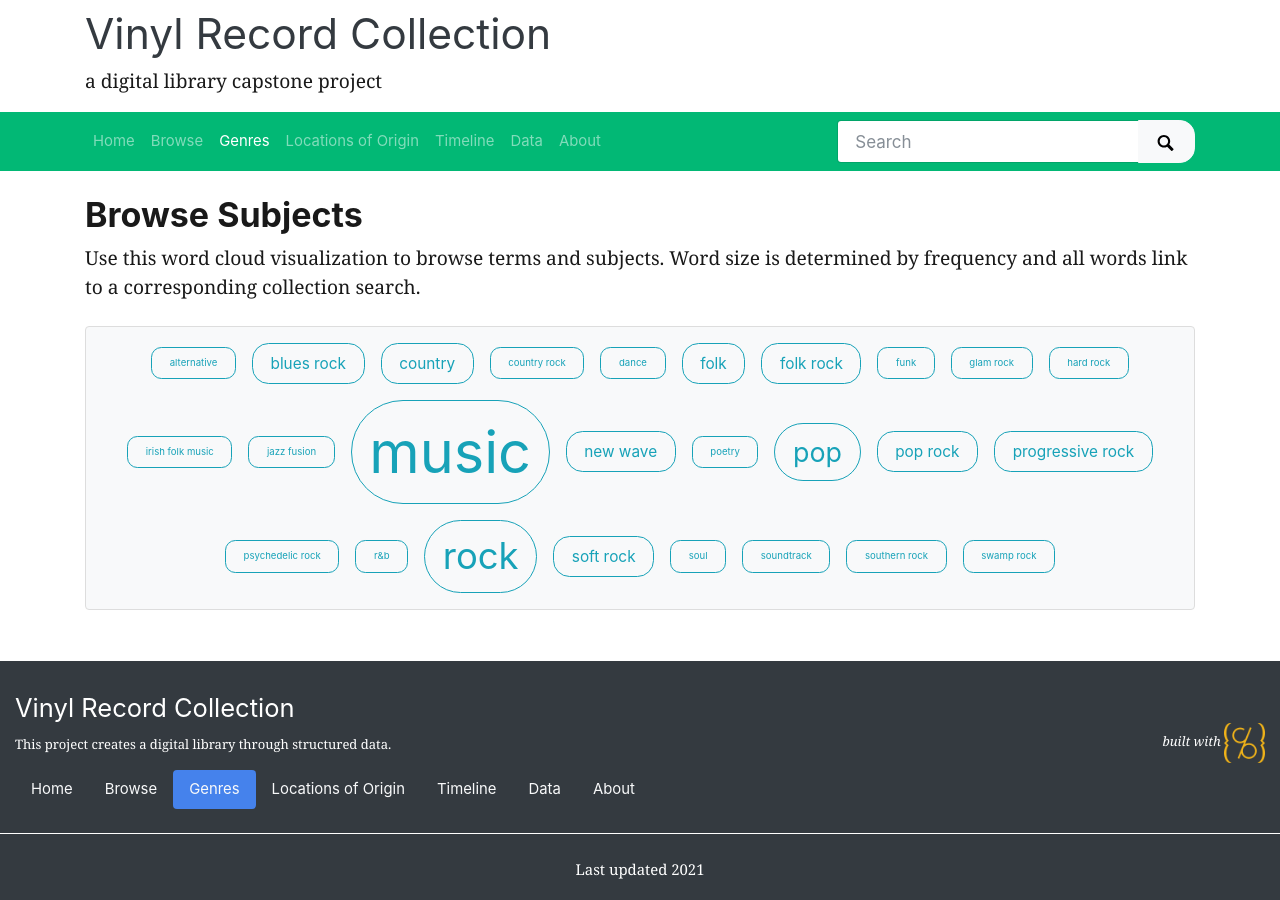
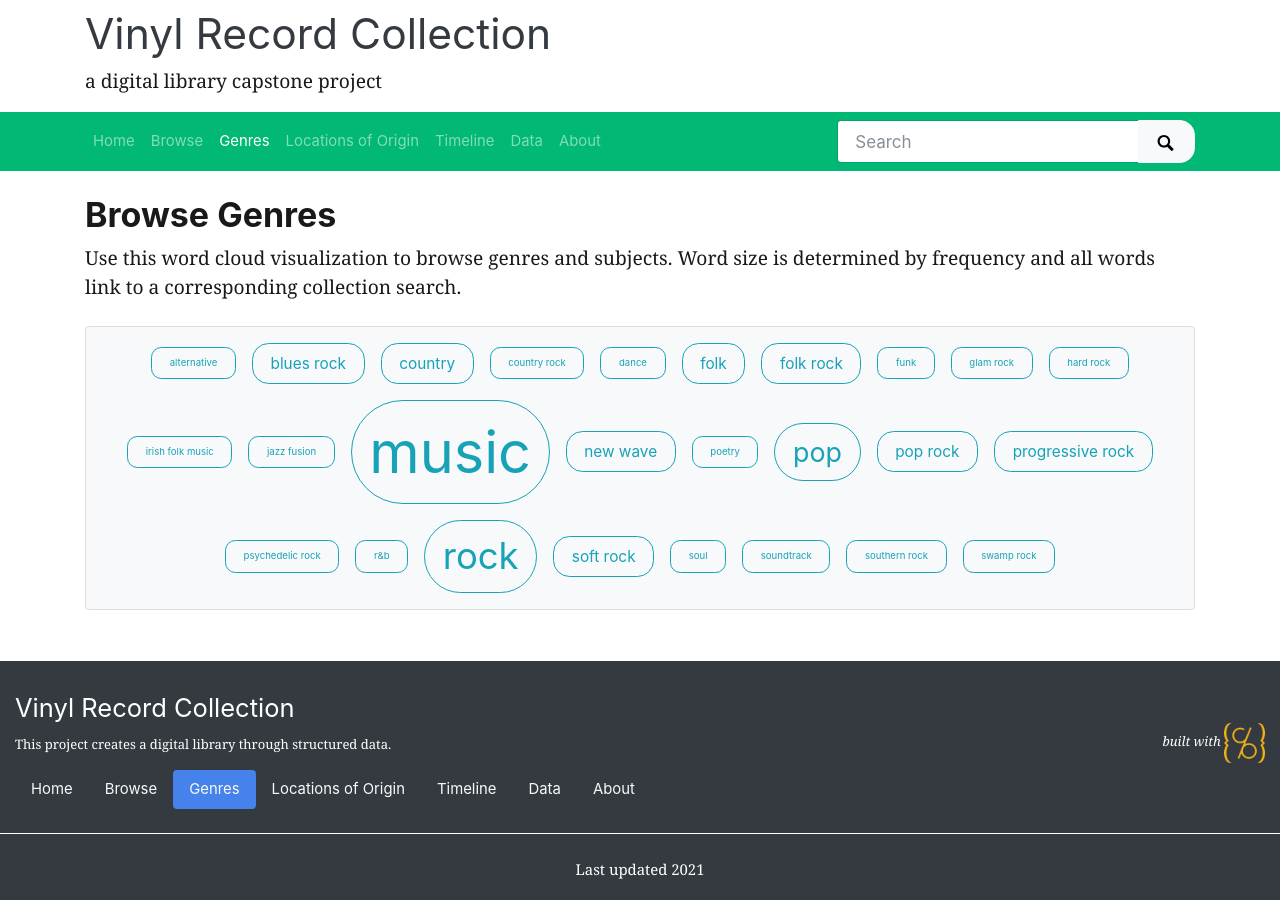
Before and after one commit to celattin/capstone-2, a Jekyll site: the page built from pages/subjects.md, in a window 1280 px wide. Built offline with Jekyll 4.4.1, drawn with Linux system fonts in a browser that asks for light colours; nearby versions of some CDN libraries.

Commit message:
Update subjects.md

```diff
--- a/pages/subjects.md
+++ b/pages/subjects.md
@@ -8,7 +8,7 @@ permalink: /subjects.html
 cloud-fields: site.data.theme.subjects-fields
 ---
 
-## Browse Subjects
+## Browse Genres
 
-Use this word cloud visualization to browse terms and subjects.
+Use this word cloud visualization to browse genres and subjects.
 Word size is determined by frequency and all words link to a corresponding collection search.
```
